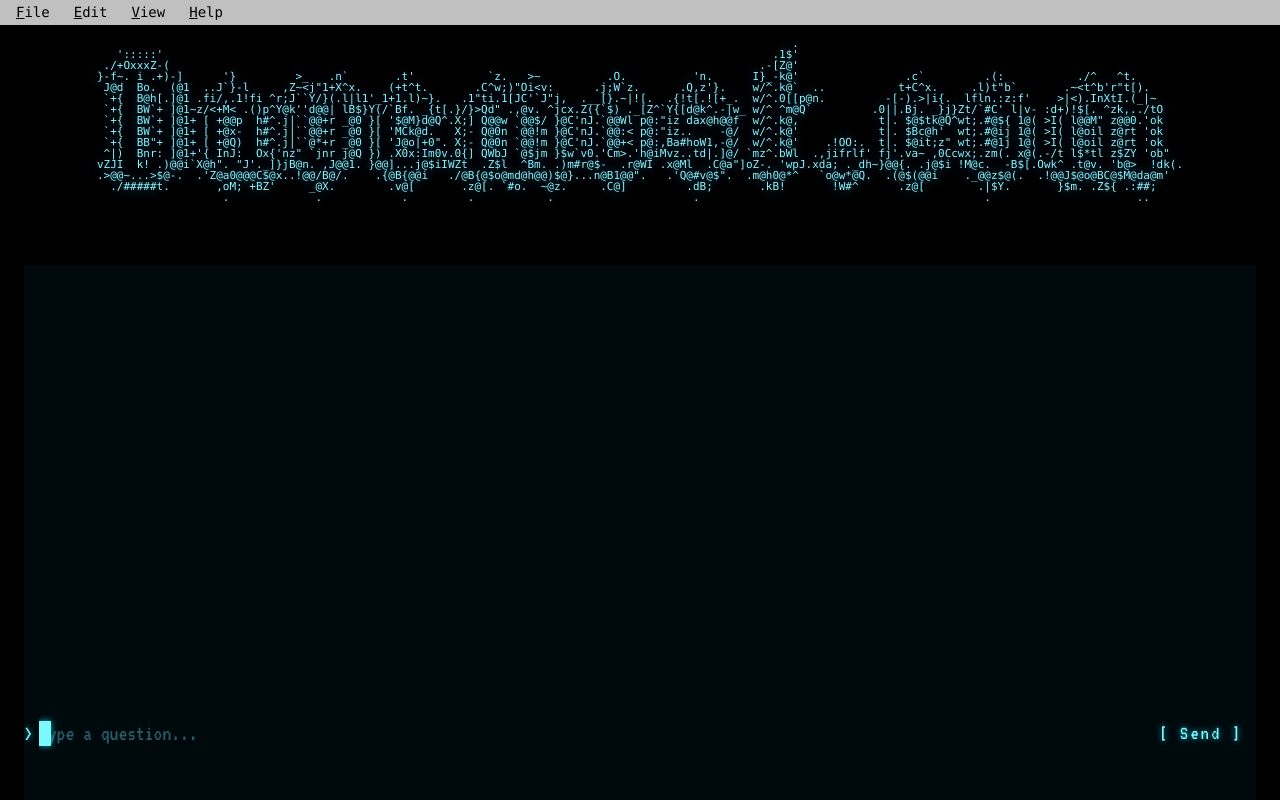
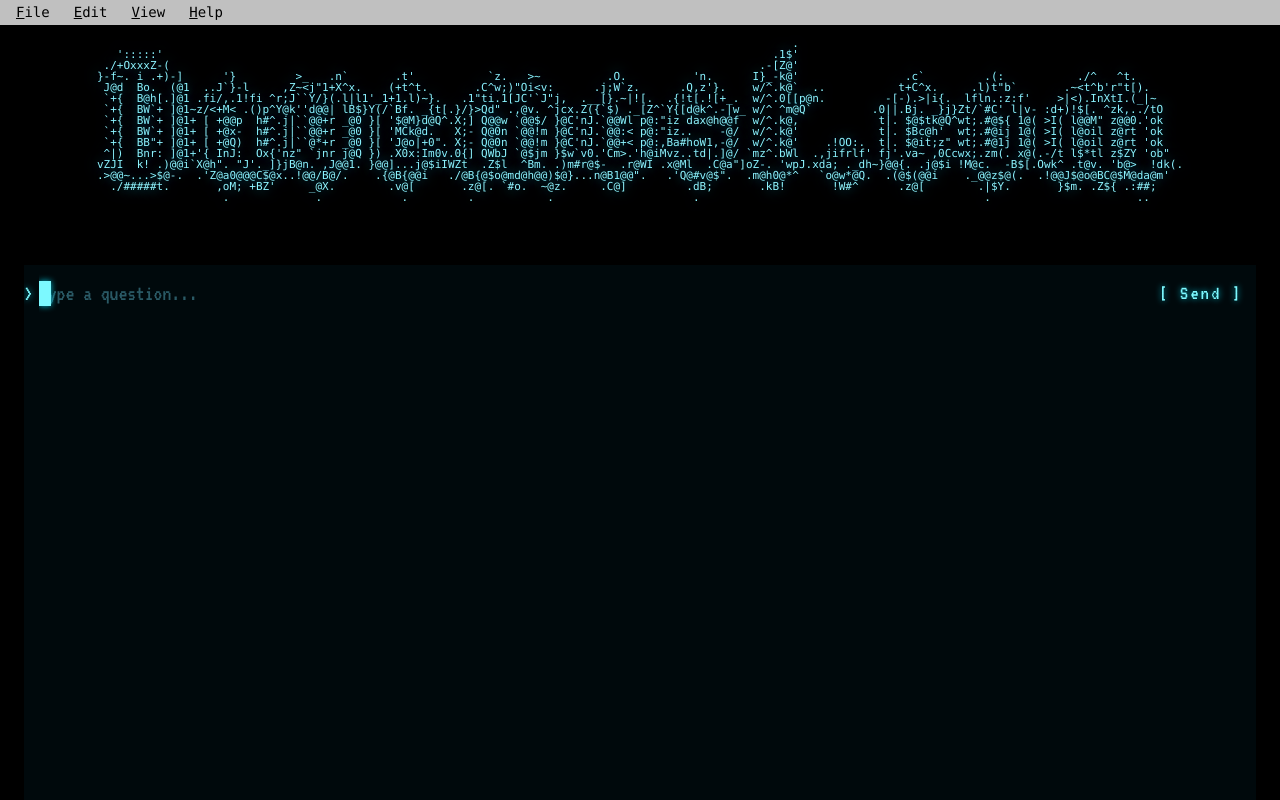
Before and after one commit to zzzstolenzzz/davemost.com, a plain HTML site: page index.html in a window 1280 px wide. Shown: the top 800 px of the page. Drawn offline with Linux system fonts and the light colour scheme.

Commit message:
Revert Tron input-pin — bottom-pinned prompt looked marooned
Removes the fixed-height transcript; back to the known-good layout with the
prompt at the top. Revisiting the drift fix with the user's layout preference.

Co-Authored-By: Claude Fable 5 <noreply@anthropic.com>

```diff
--- a/index.html
+++ b/index.html
@@ -305,11 +305,6 @@
       padding: 0;
       border-radius: 0;
       box-shadow: none;
-    }
-
-    html[data-theme="tron"] .lcd-pre {
-      height: 55vh;
-      overflow-y: auto;
     }
 
     .lcd::after {
```
